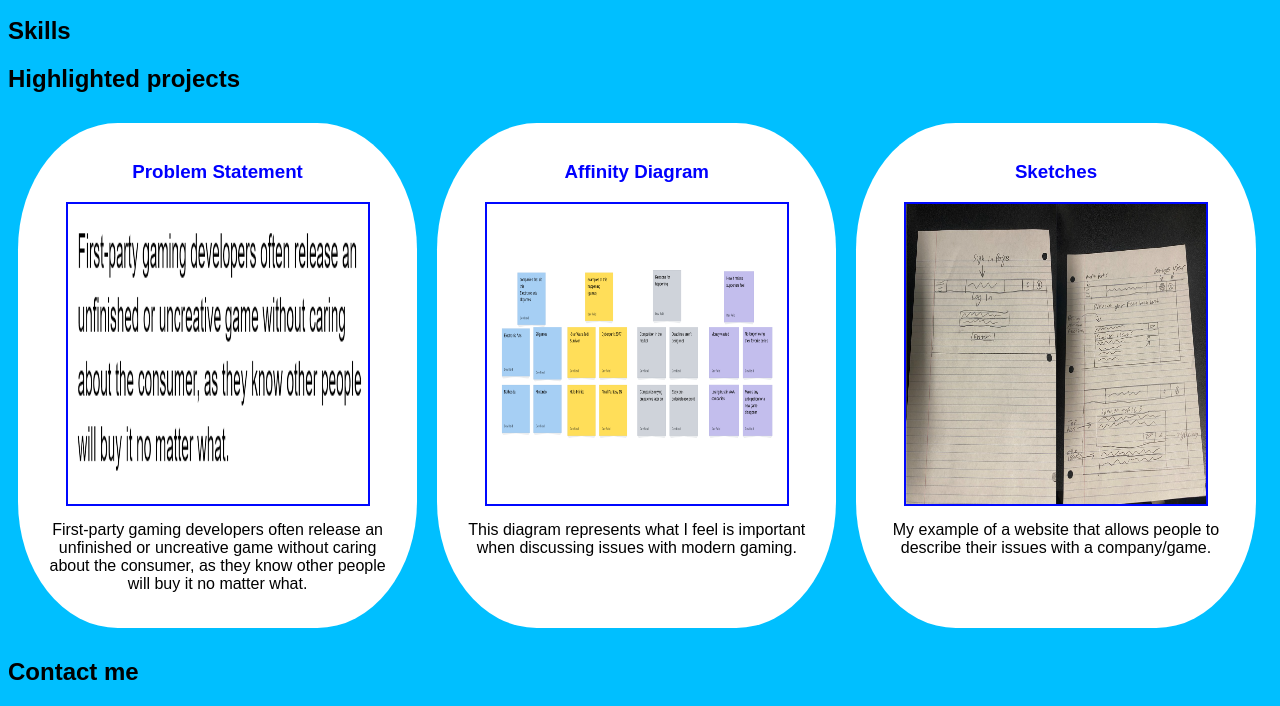
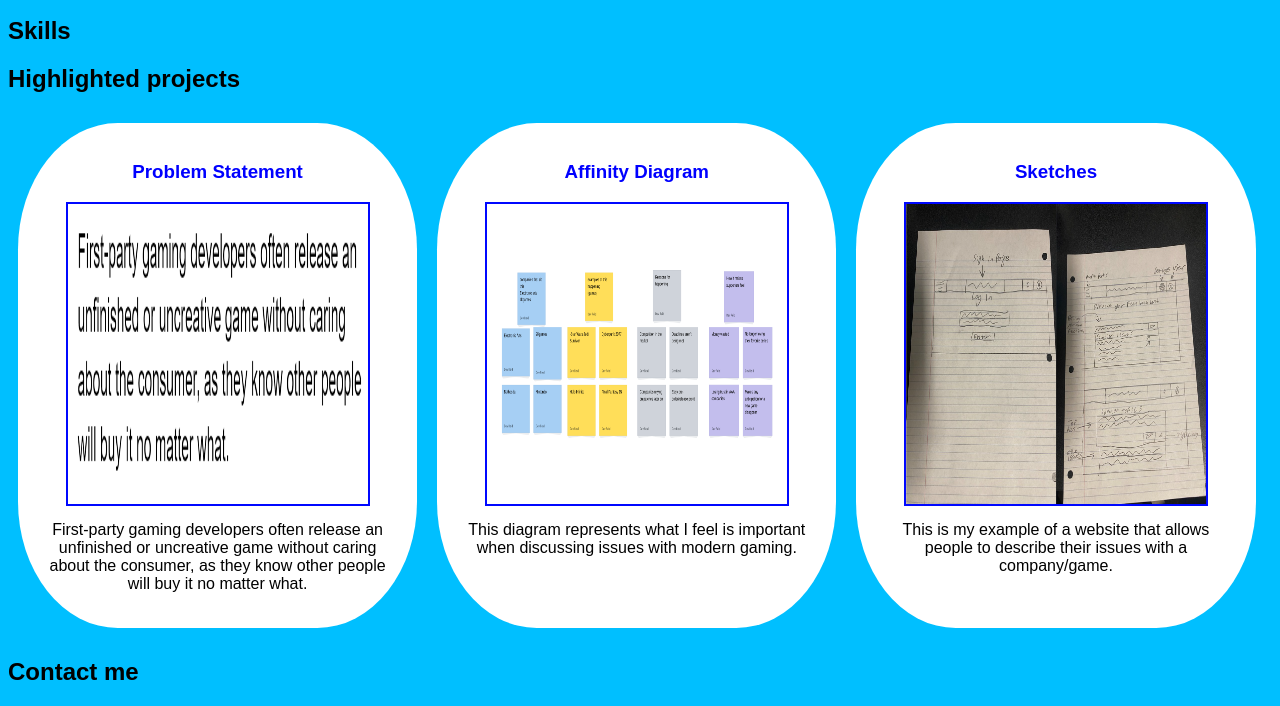
Before and after one commit to D-Reid097/D-Reid097.github.io, a plain HTML site: page index.html in a window 1280 px wide. Shown: the part 111-817 px from the top of the page. Drawn offline with Linux system fonts and the light colour scheme.

Commit message:
small edit

```diff
--- a/index.html
+++ b/index.html
@@ -51,7 +51,7 @@
     <a href="files/Sketches_DOC.pdf">
         <img src="images/wireframe.png"></a>
 
-    <p>My example of a website that allows people to describe their issues with a company/game. </p>
+    <p>This is my example of a website that allows people to describe their issues with a company/game. </p>
  </section>
 
 
```
